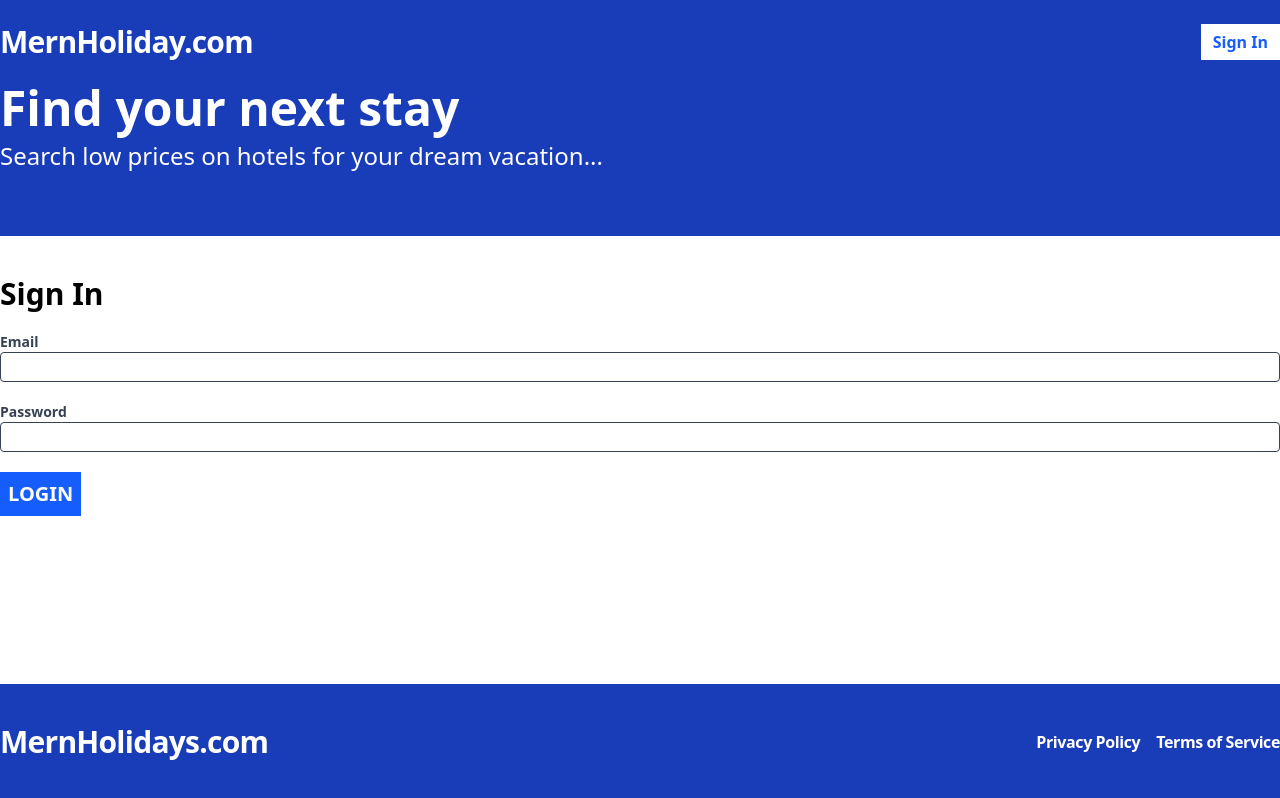
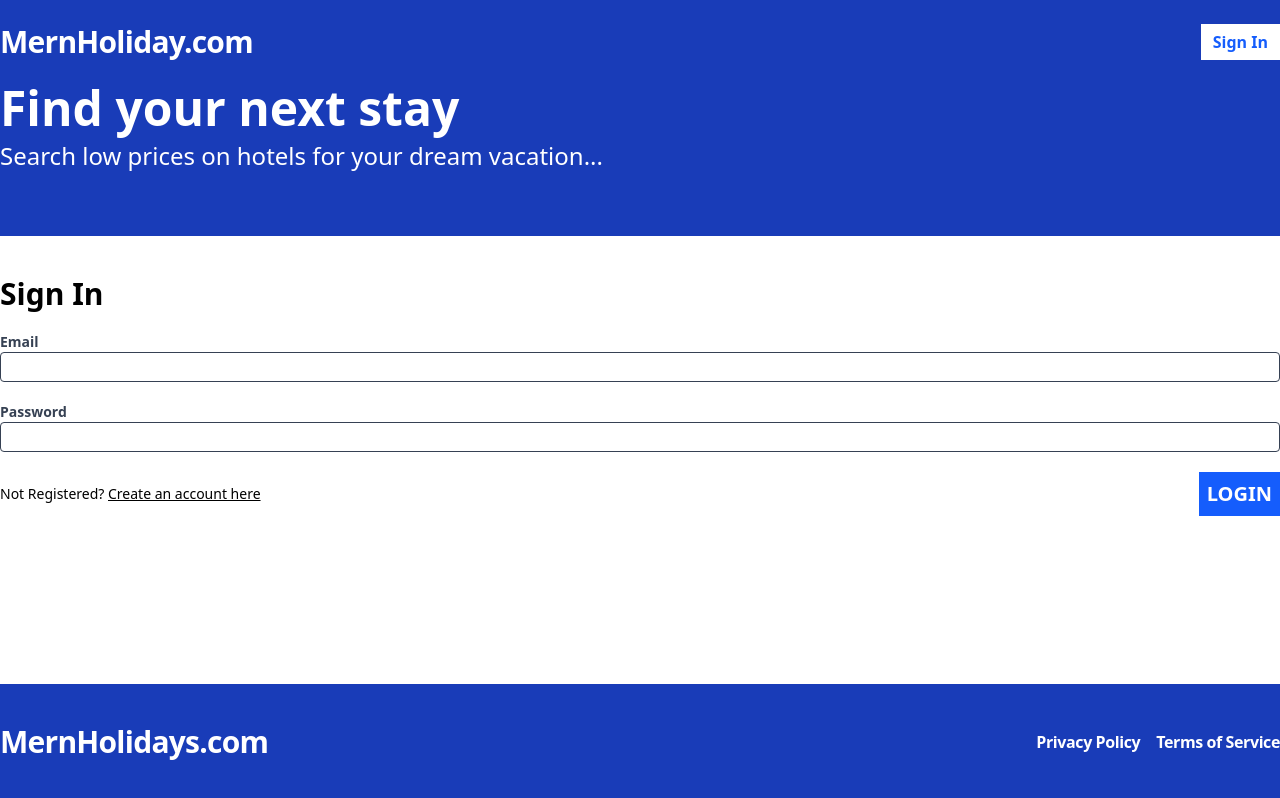
Before and after one commit to Phonu/MernHolidays, a React (Vite) app in the folder frontend/: page /sign-in in a window 1280 px wide. Built offline with nearby package versions, Linux system fonts and the light colour scheme; no server answers.

Commit message:
CSS on SignIn and dashboard page

```diff
--- a/frontend/src/components/Header.tsx
+++ b/frontend/src/components/Header.tsx
@@ -13,8 +13,18 @@
         <span className="flex space-x-2">
           {isloggedIn ? (
             <>
-              <Link to="/my-bookings">My Bookings</Link>
-              <Link to="/my-hotels">My Hotels</Link>
+              <Link
+                className="flex items-center text-white px-3 font-bold hover:bg-blue-600 "
+                to="/my-bookings"
+              >
+                My Bookings
+              </Link>
+              <Link
+                className="flex items-center text-white px-3 font-bold hover:bg-blue-600 "
+                to="/my-hotels"
+              >
+                My Hotels
+              </Link>
               <SignOutButton />
             </>
           ) : (
--- a/frontend/src/pages/SignIn.tsx
+++ b/frontend/src/pages/SignIn.tsx
@@ -3,7 +3,7 @@
 
 import * as apiClient from "../api-clients";
 import { useAppContext } from "../contexts/AppContext";
-import { useNavigate } from "react-router-dom";
+import { Link, useNavigate } from "react-router-dom";
 
 export type SignInFormData = {
   email: string;
@@ -71,7 +71,13 @@
           <span className="text-red-500">{errors.password.message}</span>
         )}
       </label>
-      <span>
+      <span className="flex  items-center justify-between ">
+        <span className="text-sm">
+          Not Registered?{" "}
+          <Link className="underline" to="/register">
+            Create an account here
+          </Link>
+        </span>
         <button
           type="submit"
           className="bg-blue-600 text-white p-2 font-bold hover:bg-blue-500 text-xl"
```
